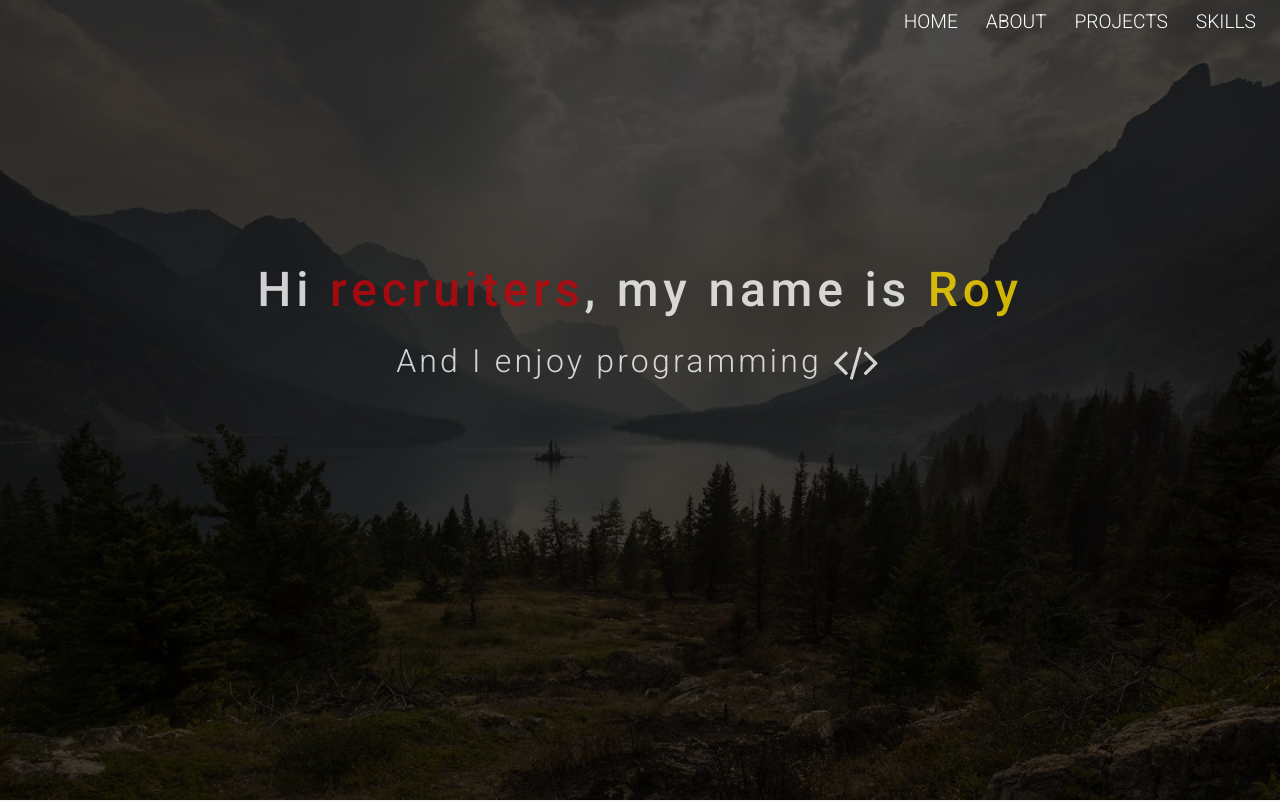
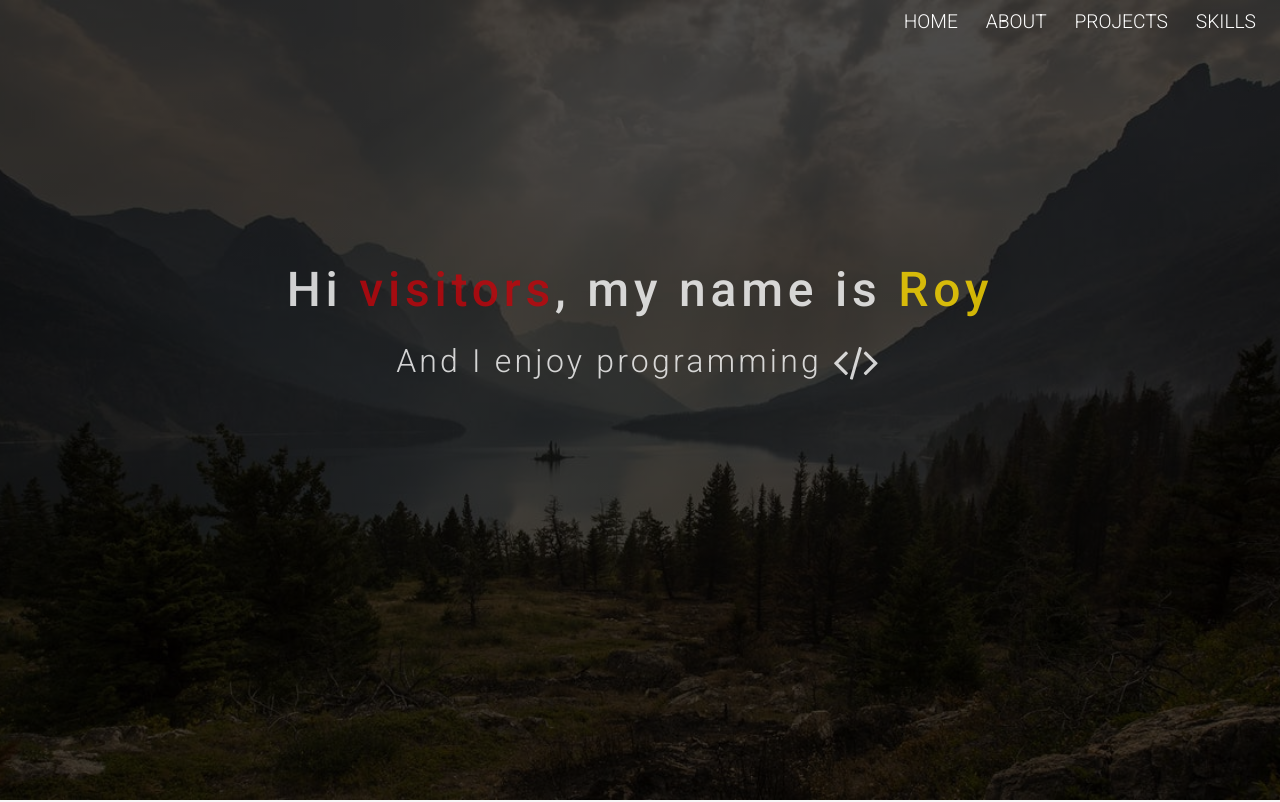
Before and after one commit to ThisIsRoy/thisisroy.github.io, a plain HTML site: page index.html in a window 1280 px wide. Shown: the top 802 px of the page. Drawn offline with Linux system fonts and the light colour scheme.

Commit message:
fixed text

```diff
--- a/index.html
+++ b/index.html
@@ -37,7 +37,7 @@
 
     <div class="header-title">
       <div class="title">
-        <h3   id="upperTitle">Hi <span class="college-color bolded">recruiters</span>, my name is <span class="yellow bolded">Roy</span></h3>
+        <h3   id="upperTitle">Hi <span class="college-color bolded">visitors</span>, my name is <span class="yellow bolded">Roy</span></h3>
         <h5 id="lowerTitle">And I enjoy programming <i class="fa fa-code fa-lg"></i></h5>
         <button id="see-more" class="my-button"><span>See More</span></button>
       </div>
```
